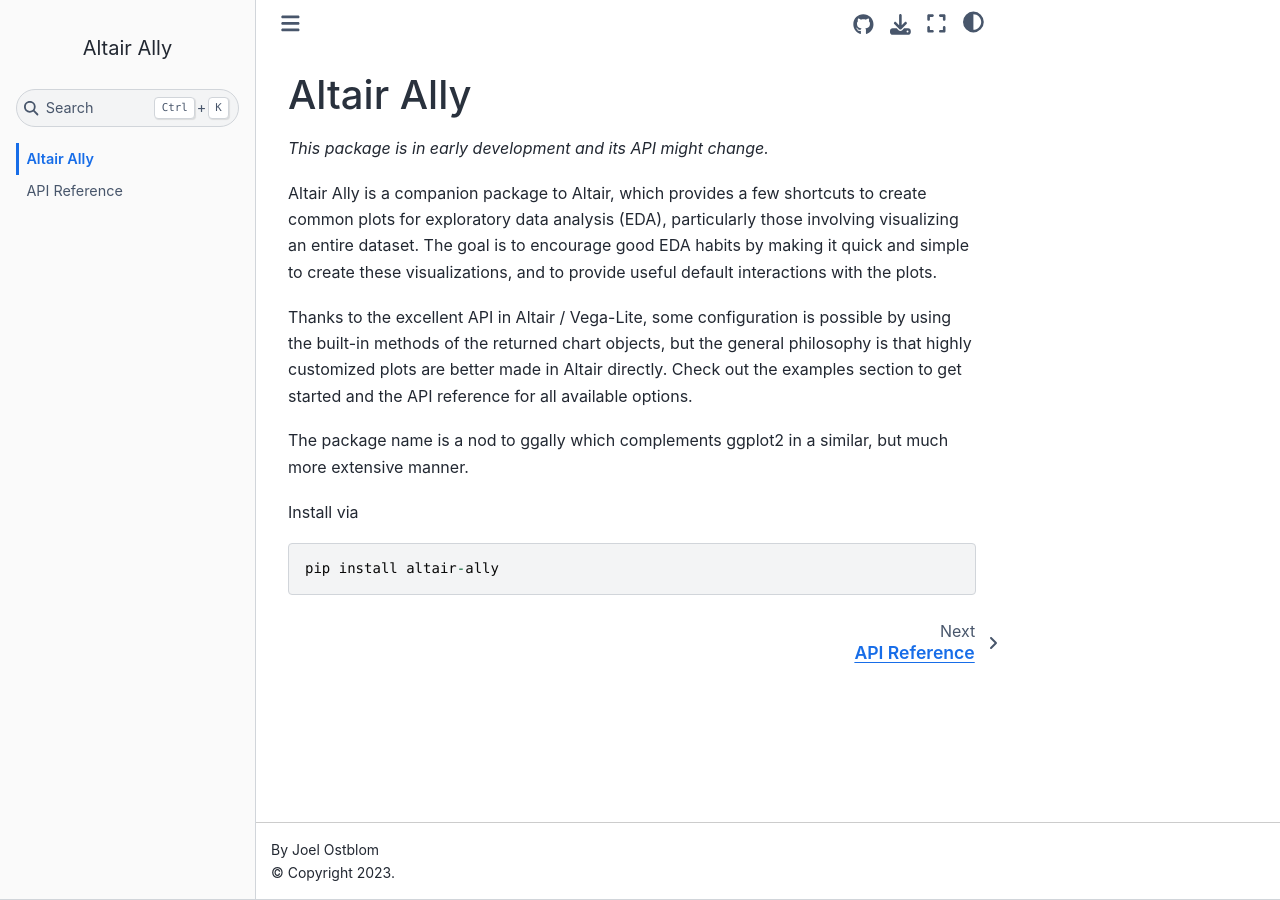
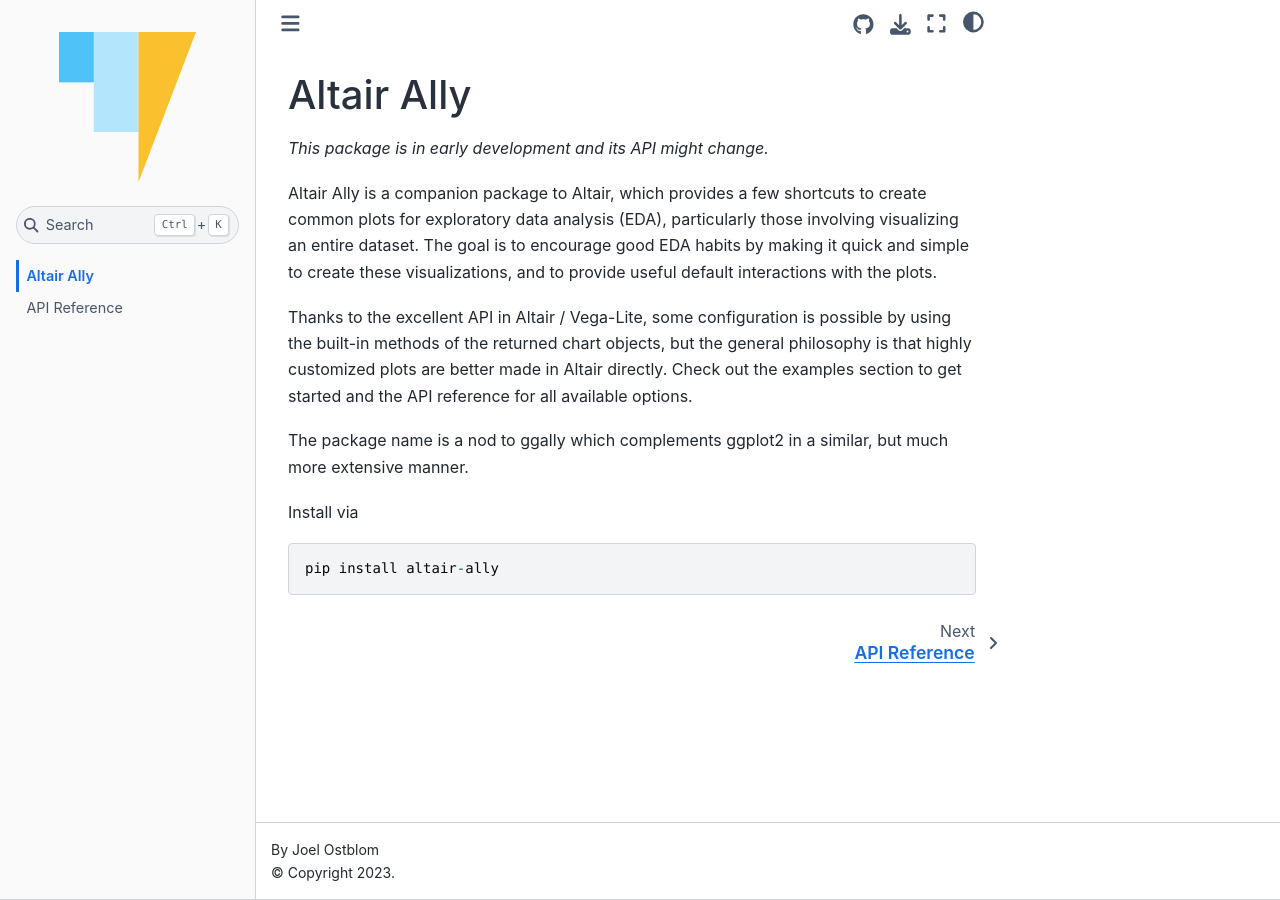
Before and after one commit to vega/altair_ally, a Jupyter Book: the page built from doc/intro.md, in a window 1280 px wide. Built offline with Jupyter Book 1.0.4 settings and Sphinx 7.4.7 and the Sphinx Book theme 1.1.4, drawn with Linux system fonts in a browser that asks for light colours; pages that are not in the unit, such as notebooks, are missing from menus.

Commit message:
Add logo

```diff
--- a/doc/_config.yml
+++ b/doc/_config.yml
@@ -3,7 +3,7 @@
 
 title: Altair Ally
 author: Joel Ostblom
-# logo: logo.png
+logo: _static/aly-logo.svg
 
 # Force re-execution of notebooks on each build.
 # See https://jupyterbook.org/content/execute.html
```
Also changed, not shown: doc/_static/aly-logo.svg (added).
